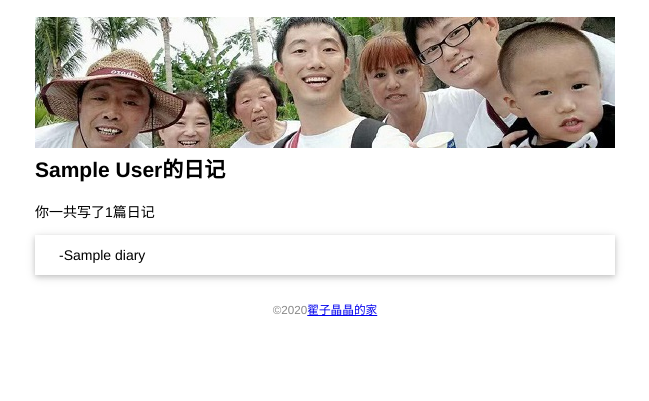
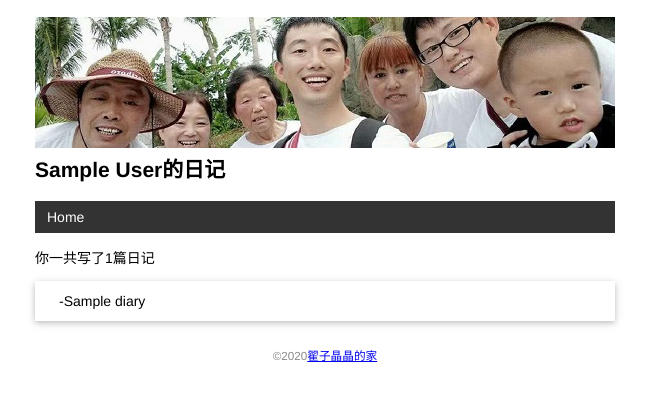
Before and after one commit to lievenzhai/homediary, a Flask app: page / in a window 1280 px wide. Shown: the top 401 px of the page, without its empty margins (315-964 px from the left). Run offline with Flask 2, Linux system fonts and the light colour scheme; tables that the repository leaves empty hold one stand-in row (values such as "Sample post").

Commit message:
整合重复代码

```diff
--- a/app.py
+++ b/app.py
@@ -33,10 +33,19 @@ diaries1 = [
 ]
 
 
+@app.context_processor
+def inject_user():
+    user = User.query.first()
+    return dict(user=user)
+
+
 @app.route('/')
 def index():
-    user = User.query.first()
     diarys = Diary.query.all()
-    return render_template('index.html', user=user, diaries=diarys)
+    return render_template('index.html', diaries=diarys)
+
+@app.errorhandler(404)
+def page_not_found(e):
+    return render_template('404.html'), 404
 
 app.run()
--- a/static/style.css
+++ b/static/style.css
@@ -33,3 +33,23 @@ footer {
 .diary-list li:hover {
     background-color: #f8f9fa;
 }
+nav ul {
+    list-style-type: none;
+    margin: 0;
+    padding: 0;
+    overflow: hidden;
+    background-color: #333;
+}
+nav li {
+    float: left;
+}
+nav li a {
+    display: block;
+    color: white;
+    text-align: center;
+    padding: 8px 12px;
+    text-decoration: none;
+}
+nav li a:hover {
+    background-color: #111;
+}
--- /dev/null
+++ b/templates/base.html
@@ -0,0 +1,28 @@
+<!DOCTYPE html>
+<html lang="en">
+<head>
+    {% block head %}
+    <meta charset="UTF-8">
+    <meta name="viewport" content="width=device-width, initial-scale=1.0">
+    <title>{{user.name}}的日记</title>
+    <link rel="icon" href="{{url_for('static', filename='zj02.jpg')}}">
+    <link rel="stylesheet" href="{{url_for('static', filename='style.css')}}" type="text/css">
+    {% endblock %}
+</head>
+<body>
+    <h2>
+        <img alt="全家福" class="avatar" src="{{url_for('static', filename='fam03.jpg')}}"><br>
+        {{user.name}}的日记
+    </h2>
+    <nav>
+        <ul>
+            <li><a href="{{url_for('index')}}">Home</a></li>
+        </ul>
+    </nav>
+    {% block content %}
+    {% endblock %}
+    <footer>
+        <small>&copy;2020<a href="{{url_for('index')}}">翟子晶晶的家</a></small>
+    </footer>
+</body>
+</html>
--- a/templates/index.html
+++ b/templates/index.html
@@ -1,24 +1,10 @@
-<!DOCTYPE html>
-<html lang="en">
-<head>
-    <meta charset="UTF-8">
-    <title>{{user.name}}的日记</title>
-    <link rel="icon" href="{{url_for('static', filename='zj02.jpg')}}">
-    <link rel="stylesheet" href="{{url_for('static', filename='style.css')}}" type="text/css">
-</head>
-<body>
-    <h2>
-        <img alt="全家福" class="avatar" src="{{url_for('static', filename='fam03.jpg')}}"><br>
-        {{user.name}}的日记
-    </h2>
+{% extends 'base.html' %}
+
+{% block content %}
     <p>你一共写了{{diaries|length}}篇日记</p>
     <ul class="diary-list">
         {% for diary in diaries %}
             <li>{{diary.date}}-{{diary.title}}</li>
         {% endfor %}
     </ul>
-    <footer>
-        <small>&copy;2020<a href="{{url_for('index')}}">翟子晶晶的家</a></small>
-    </footer>
-</body>
-</html>
+{% endblock %}}
```
Also changed, not shown: templates/404.html (added, +12 -0 lines).
